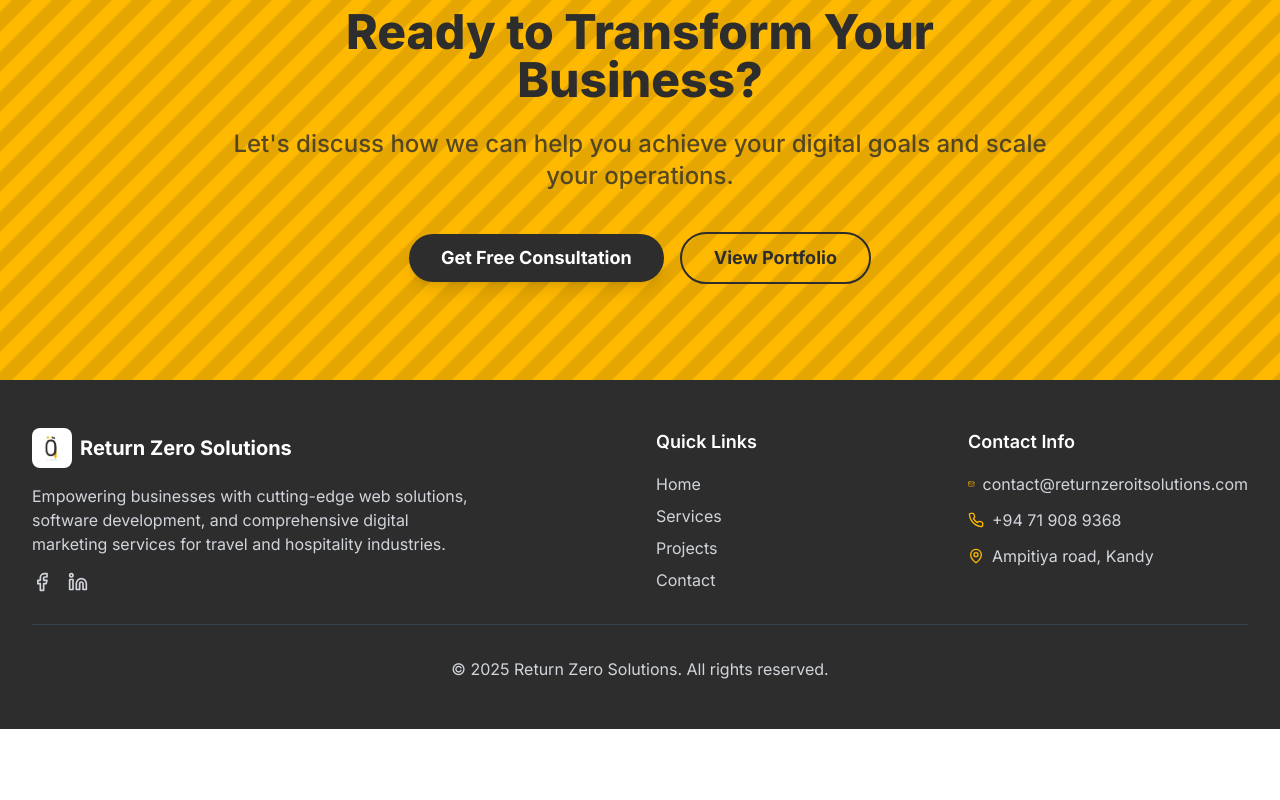
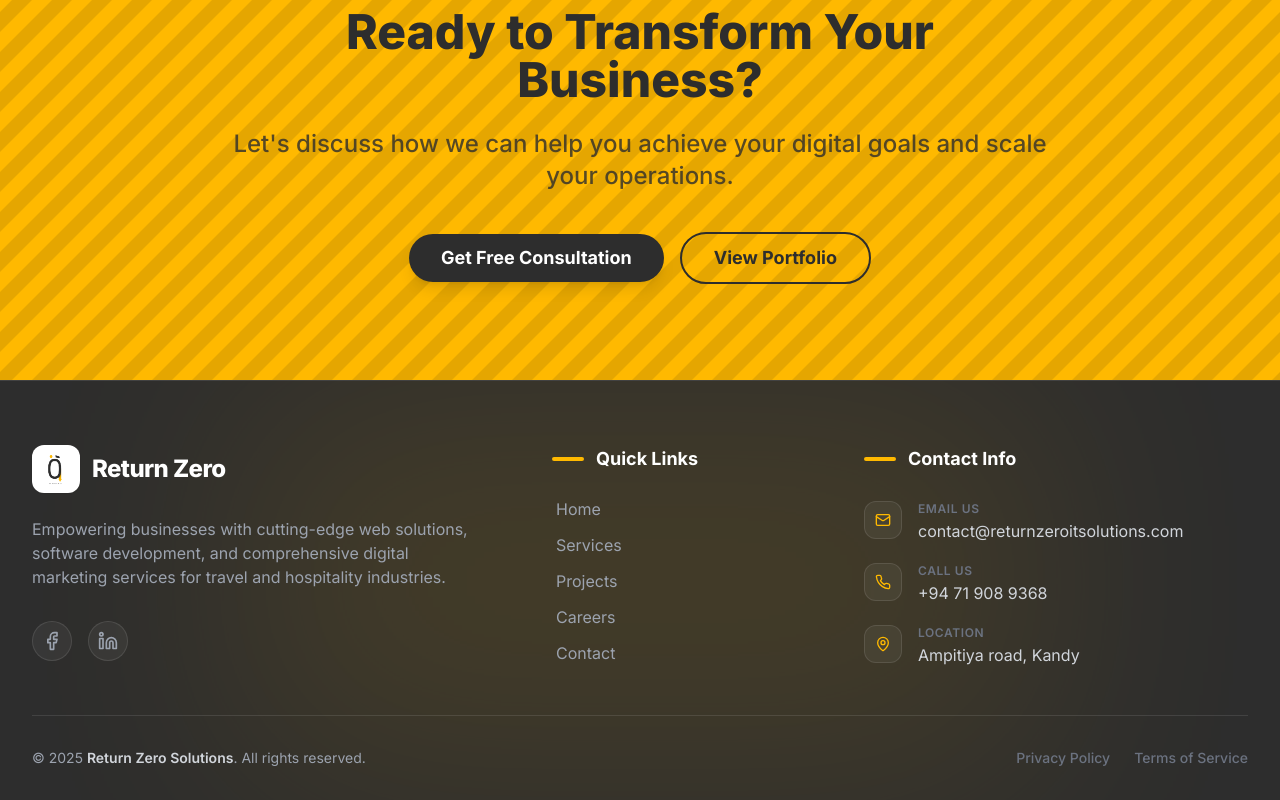
Before and after one commit to finnvirajgithub/return-zero-web, a Next.js app: page / in a window 1280 px wide. Shown: the part 3436-4236 px from the top of the page. Before the commit the page ends 4165 px from the top, so only its background shows below. Built offline with nearby package versions, Linux system fonts and the light colour scheme.

Commit message:
update foorter

```diff
--- a/components/footer.tsx
+++ b/components/footer.tsx
@@ -1,81 +1,128 @@
 import Link from "next/link"
 import Image from "next/image"
-import { Facebook, Twitter, Linkedin, Mail, Phone, MapPin } from "lucide-react"
+import { Facebook, Linkedin, Mail, Phone, MapPin, ChevronRight } from "lucide-react"
 
 export default function Footer() {
   return (
-    <footer className="bg-brand-dark text-white">
-      <div className="max-w-7xl mx-auto px-4 sm:px-6 lg:px-8 py-12">
-        <div className="grid grid-cols-1 md:grid-cols-4 gap-8">
+    <footer className="relative bg-brand-dark text-white overflow-hidden border-t border-white/10">
+
+      {/* Subtle Background Glow Effect */}
+      <div className="absolute top-0 left-1/2 -translate-x-1/2 w-[800px] h-[400px] opacity-10 bg-brand-yellow blur-[120px] pointer-events-none"></div>
+
+      <div className="relative max-w-7xl mx-auto px-4 sm:px-6 lg:px-8 pt-16 pb-8">
+        <div className="grid grid-cols-1 md:grid-cols-12 gap-12 lg:gap-8">
+
           {/* Company Info */}
-          <div className="col-span-1 md:col-span-2">
-            <div className="flex items-center space-x-2 mb-4">
-              <Image src="/images/logo.jpg" alt="Return Zero Solutions" width={40} height={40} className="rounded-lg" />
-              <span className="font-bold text-xl">Return Zero Solutions</span>
-            </div>
-            <p className="text-gray-300 mb-4 max-w-md">
-              Empowering businesses with cutting-edge web solutions, software development, and comprehensive digital
-              marketing services for travel and hospitality industries.
+          <div className="md:col-span-12 lg:col-span-5">
+            <Link href="/" className="flex items-center space-x-3 mb-6 group inline-flex">
+              <div className="overflow-hidden rounded-xl shadow-sm transition-transform duration-300 group-hover:scale-105">
+                <Image src="/images/logo.jpg" alt="Return Zero Solutions" width={48} height={48} className="object-cover" />
+              </div>
+              <span className="font-extrabold text-2xl tracking-tight text-white transition-colors group-hover:text-brand-yellow">
+                Return Zero
+              </span>
+            </Link>
+            <p className="text-gray-400 mb-8 max-w-md leading-relaxed text-sm md:text-base">
+              Empowering businesses with cutting-edge web solutions, software development, and comprehensive digital marketing services for travel and hospitality industries.
             </p>
             <div className="flex space-x-4">
-              <Link href="https://www.facebook.com/profile.php?id=61561737224959" className="text-gray-300 hover:text-brand-yellow transition-colors">
-                <Facebook className="h-5 w-5" />
+              <Link
+                href="https://www.facebook.com/profile.php?id=61561737224959"
+                target="_blank"
+                className="group flex h-10 w-10 items-center justify-center rounded-full bg-white/5 border border-white/10 transition-all duration-300 hover:bg-brand-yellow hover:border-brand-yellow hover:-translate-y-1 hover:shadow-lg hover:shadow-brand-yellow/20"
+              >
+                <Facebook className="h-5 w-5 text-gray-400 group-hover:text-brand-dark transition-colors" />
               </Link>
-              <Link href="https://www.linkedin.com/company/return-zero-solutions/" className="text-gray-300 hover:text-brand-yellow transition-colors">
-                <Linkedin className="h-5 w-5" />
+              <Link
+                href="https://www.linkedin.com/company/return-zero-solutions/"
+                target="_blank"
+                className="group flex h-10 w-10 items-center justify-center rounded-full bg-white/5 border border-white/10 transition-all duration-300 hover:bg-brand-yellow hover:border-brand-yellow hover:-translate-y-1 hover:shadow-lg hover:shadow-brand-yellow/20"
+              >
+                <Linkedin className="h-5 w-5 text-gray-400 group-hover:text-brand-dark transition-colors" />
               </Link>
             </div>
           </div>
 
           {/* Quick Links */}
-          <div>
-            <h3 className="font-semibold text-lg mb-4">Quick Links</h3>
-            <ul className="space-y-2">
-              <li>
-                <Link href="/" className="text-gray-300 hover:text-brand-yellow transition-colors">
-                  Home
-                </Link>
+          <div className="md:col-span-6 lg:col-span-3">
+            <h3 className="font-bold text-lg mb-6 text-white flex items-center">
+              <span className="w-8 h-1 bg-brand-yellow rounded-full mr-3"></span>
+              Quick Links
+            </h3>
+            <ul className="space-y-3">
+              {[
+                { name: 'Home', path: '/' },
+                { name: 'Services', path: '/services' },
+                { name: 'Projects', path: '/projects' },
+                { name: 'Careers', path: '/careers' },
+                { name: 'Contact', path: '/contact' },
+              ].map((link) => (
+                <li key={link.name}>
+                  <Link href={link.path} className="group flex items-center text-gray-400 hover:text-brand-yellow transition-colors text-sm md:text-base w-fit">
+                    <ChevronRight className="h-4 w-4 mr-1 opacity-0 -translate-x-3 transition-all duration-300 group-hover:opacity-100 group-hover:translate-x-0" />
+                    <span className="transition-transform duration-300 -translate-x-4 group-hover:translate-x-0">{link.name}</span>
+                  </Link>
+                </li>
+              ))}
+            </ul>
+          </div>
+
+          {/* Contact Info */}
+          <div className="md:col-span-6 lg:col-span-4">
+            <h3 className="font-bold text-lg mb-6 text-white flex items-center">
+              <span className="w-8 h-1 bg-brand-yellow rounded-full mr-3"></span>
+              Contact Info
+            </h3>
+            <ul className="space-y-4">
+              <li className="flex items-start space-x-4 group cursor-default">
+                <div className="mt-1 p-2.5 rounded-xl bg-white/5 border border-white/10 group-hover:bg-brand-yellow/10 group-hover:border-brand-yellow/30 transition-colors">
+                  <Mail className="h-4 w-4 text-brand-yellow" />
+                </div>
+                <div className="flex flex-col mt-1">
+                  <span className="text-gray-500 text-xs font-semibold uppercase tracking-wider mb-0.5">Email Us</span>
+                  <a href="mailto:contact@returnzeroitsolutions.com" className="text-gray-300 text-sm md:text-base group-hover:text-white transition-colors">
+                    contact@returnzeroitsolutions.com
+                  </a>
+                </div>
               </li>
-              <li>
-                <Link href="/services" className="text-gray-300 hover:text-brand-yellow transition-colors">
-                  Services
-                </Link>
+
+              <li className="flex items-start space-x-4 group cursor-default">
+                <div className="mt-1 p-2.5 rounded-xl bg-white/5 border border-white/10 group-hover:bg-brand-yellow/10 group-hover:border-brand-yellow/30 transition-colors">
+                  <Phone className="h-4 w-4 text-brand-yellow" />
+                </div>
+                <div className="flex flex-col mt-1">
+                  <span className="text-gray-500 text-xs font-semibold uppercase tracking-wider mb-0.5">Call Us</span>
+                  <a href="tel:+94719089368" className="text-gray-300 text-sm md:text-base group-hover:text-white transition-colors">
+                    +94 71 908 9368
+                  </a>
+                </div>
               </li>
-              <li>
-                <Link href="/projects" className="text-gray-300 hover:text-brand-yellow transition-colors">
-                  Projects
-                </Link>
-              </li>
-              <li>
-                <Link href="/contact" className="text-gray-300 hover:text-brand-yellow transition-colors">
-                  Contact
-                </Link>
+
+              <li className="flex items-start space-x-4 group cursor-default">
+                <div className="mt-1 p-2.5 rounded-xl bg-white/5 border border-white/10 group-hover:bg-brand-yellow/10 group-hover:border-brand-yellow/30 transition-colors">
+                  <MapPin className="h-4 w-4 text-brand-yellow" />
+                </div>
+                <div className="flex flex-col mt-1">
+                  <span className="text-gray-500 text-xs font-semibold uppercase tracking-wider mb-0.5">Location</span>
+                  <span className="text-gray-300 text-sm md:text-base group-hover:text-white transition-colors">
+                    Ampitiya road, Kandy
+                  </span>
+                </div>
               </li>
             </ul>
           </div>
 
-          {/* Contact Info */}
-          <div>
-            <h3 className="font-semibold text-lg mb-4">Contact Info</h3>
-            <ul className="space-y-3">
-              <li className="flex items-center space-x-2">
-                <Mail className="h-4 w-4 text-brand-yellow" />
-                <span className="text-gray-300">contact@returnzeroitsolutions.com</span>
-              </li>
-              <li className="flex items-center space-x-2">
-                <Phone className="h-4 w-4 text-brand-yellow" />
-                <span className="text-gray-300">+94 71 908 9368</span>
-              </li>
-              <li className="flex items-center space-x-2">
-                <MapPin className="h-4 w-4 text-brand-yellow" />
-                <span className="text-gray-300">Ampitiya road, Kandy</span>
-              </li>
-            </ul>
-          </div>
         </div>
 
-        <div className="border-t border-gray-700 mt-8 pt-8 text-center">
-          <p className="text-gray-300">© {new Date().getFullYear()} Return Zero Solutions. All rights reserved.</p>
+        {/* Footer Bottom Line */}
+        <div className="border-t border-white/10 mt-12 pt-8 flex flex-col md:flex-row justify-between items-center gap-4">
+          <p className="text-gray-400 text-sm">
+            © {new Date().getFullYear()} <span className="font-semibold text-gray-300">Return Zero Solutions</span>. All rights reserved.
+          </p>
+          <div className="flex gap-6 text-sm text-gray-500 font-medium">
+            <span className="hover:text-brand-yellow cursor-pointer transition-colors">Privacy Policy</span>
+            <span className="hover:text-brand-yellow cursor-pointer transition-colors">Terms of Service</span>
+          </div>
         </div>
       </div>
     </footer>
```
